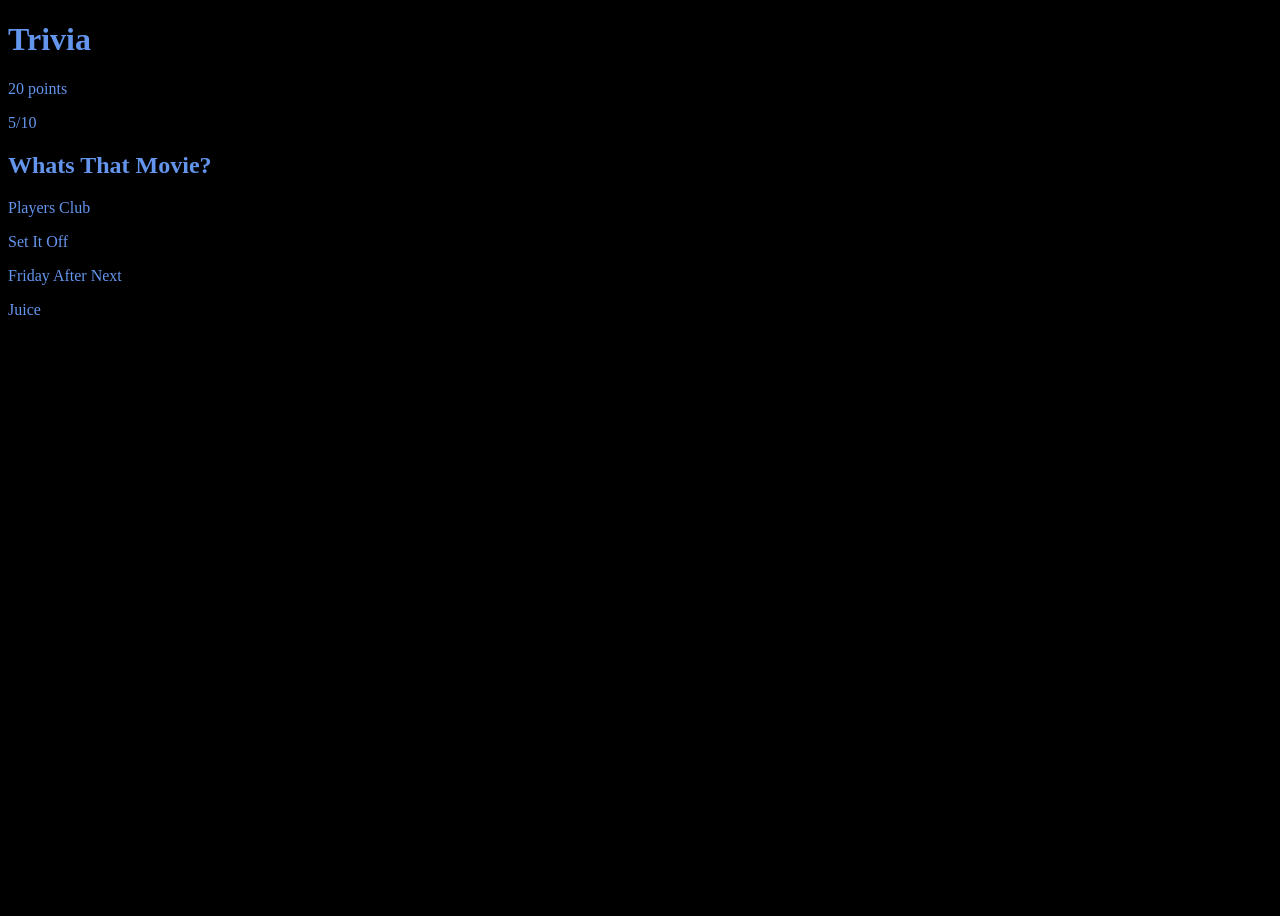
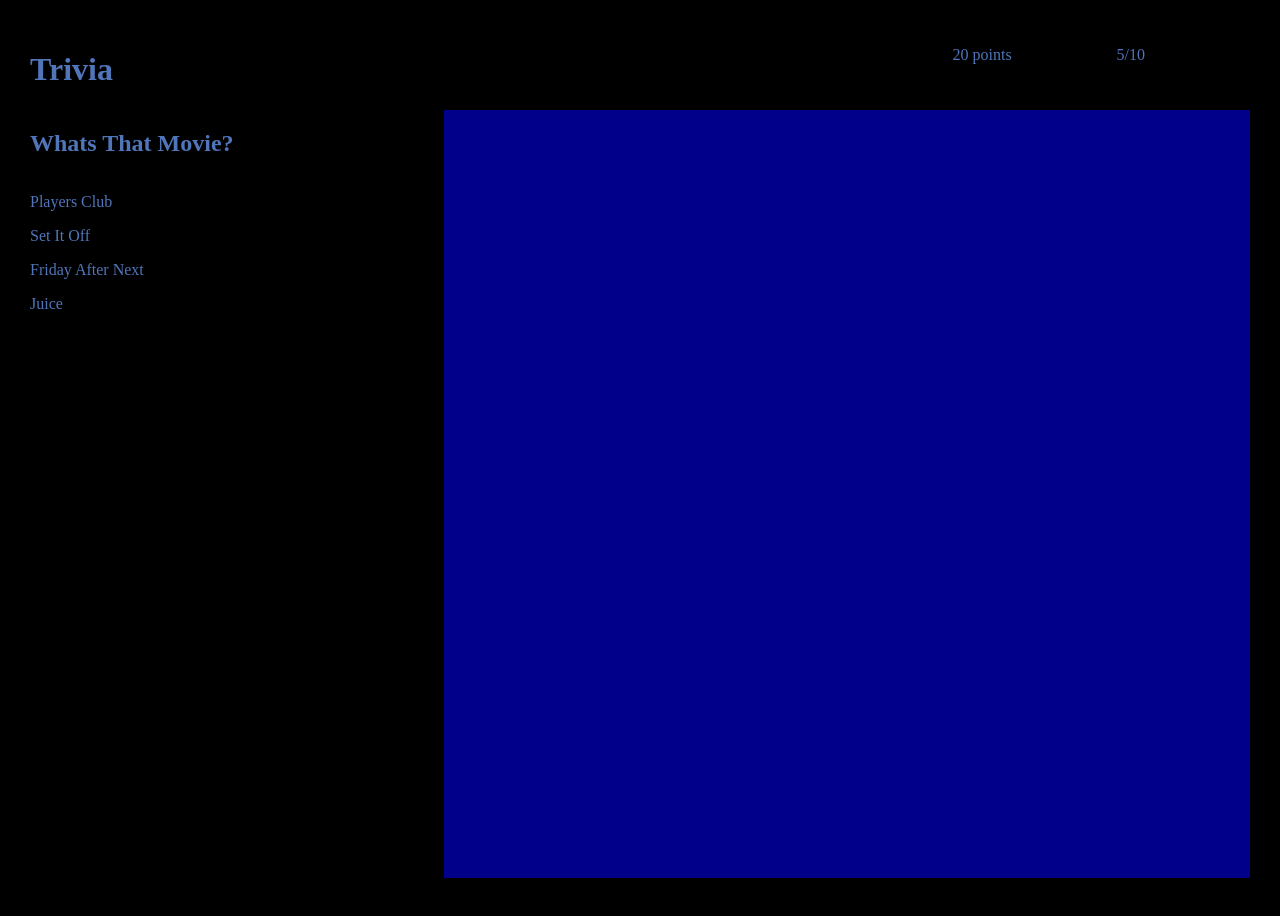
Before and after one commit to CodeDrip/trivia, a plain HTML site: page index.html in a window 1280 px wide. Drawn offline with Linux system fonts and the light colour scheme.

Commit message:
flex layout added

```diff
--- a/index.html
+++ b/index.html
@@ -10,11 +10,10 @@
 <body>
     <header>
         <h1>Trivia</h1>
-    <nav>
         <p class="score">20 points</p>
-        <p class="num-tracker">5/10</p>
-    </nav>
+        <p class="sc-tracker">5/10</p>
     </header>
+    <main>
     <section>
         <h2>Whats That Movie?</h2>
         <article class="answer-container">
@@ -28,6 +27,7 @@
         <div class="mov-img">
         </div>
     </aside>
+</main>
     <script src="main.js"></script>
 </body>
 </html>
--- a/style.css
+++ b/style.css
@@ -1,8 +1,40 @@
 body {
     background: black;
-    color: cornflowerblue;
+    color: rgb(80, 117, 185);
+    display: flex;
+    flex-direction: column;
+    margin: 30px;
 }
-div {
+header {
+    display: flex;
+    flex-direction: row;
+}
+section {
+    display: flex;
+    flex-direction: column;
+}
+h1 {
+    flex-grow: 8;
+}
+.score {
+    flex-grow: 1;
+}
+.sc-tracker {
+    flex-grow: 1;
+}
+main {
+    display: flex;
+    flex-direction: row;
+
+}
+section {
+    display: flex;
+    flex-grow: 5;
+}
+aside {
+    display: flex;
+    flex-grow: 7;
     height: 60vw;
     width: 40vw;
+    background: darkblue;
 }
```
